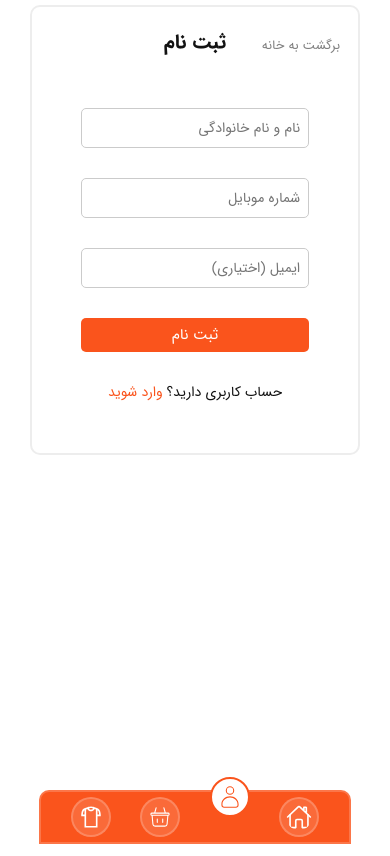
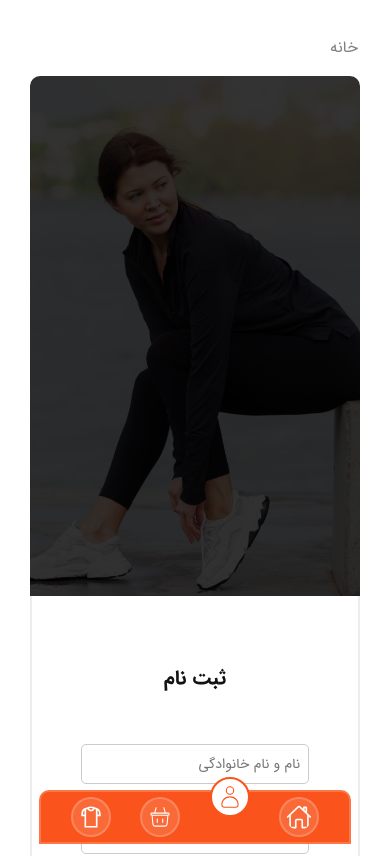
Before and after one commit to NooberThanYall/FitLand, a React (Vite) app: page /SignIn in a window 390 px wide. Shown: the top 856 px of the page. Built offline with nearby package versions, Linux system fonts and the light colour scheme.

Commit message:
fix the signIns forms style

```diff
--- a/src/App.tsx
+++ b/src/App.tsx
@@ -14,13 +14,6 @@ function App() {
   let isInLoginPage = location.pathname === '/Login'
   let isInSignInPage = location.pathname === '/SignIn'
 
-  if (location.pathname === '/SignIn' || location.pathname === '/Login') {
-    document.body.className = 'noScroll'
-
-  } else {
-    document.body.className = ''
-  }
-
   return (
     <div>
       <ScrollToTop />
--- a/src/Components/Global/TopBar/TopBar.css
+++ b/src/Components/Global/TopBar/TopBar.css
@@ -42,7 +42,7 @@
 .input-search-top-bar {
     width: 400px;
     color: #868686;
-    border-radius: 10px;
+    border-radius: 7px;
     padding: 8px;
     background-color: #F9F9F9;
     border: 1px solid #CBCBCB;
--- a/src/Components/SignInForm/SignInForm.css
+++ b/src/Components/SignInForm/SignInForm.css
@@ -1,14 +1,13 @@
 .form-sign-in{
     display: flex;
+    justify-self: center;
     align-items: center;
-    justify-content: space-between;
-    margin-top: -35px;
+    width: 80%;
 }
 
 .container-img-sign-in{
-    width: 600px;
-    height: 592px;
-    margin-left: -66px;
+    width: 50%;
+    height: 520px;
 }
 
 .img-sign-in{
@@ -16,18 +15,24 @@
     height: 100%;
     object-fit: cover;
     filter: brightness(20%);
+    border-radius: 10px;
+    border-top-right-radius: 0px;
+    border-bottom-right-radius: 0px;
 }
 
 .container-inputs-sign-in{
-    width: 400px;
-    height: 450px;
+    width: 50%;
+    height: 520px;
     display: flex;
     flex-direction: column;
     align-items: center;
+    justify-content: center;
     gap: 30px;
     border: 2px solid #EDEDED;
+    border-left: none;
     border-radius: 10px;
-    margin-right: 60px;
+    border-top-left-radius: 0px;
+    border-bottom-left-radius: 0px;
 }
 
 .title-form{
@@ -41,7 +46,7 @@
     font-size: 15px;
     outline: none;
     border: 1px solid #CBCBCB;
-    border-radius: 10px;
+    border-radius: 5px;
     width: 70%;
     padding: 8px;
 }
@@ -56,6 +61,7 @@
     cursor: pointer;
     padding: 8px;
 }
+
 .text-go-to-login{
     text-align: center;
     color: #121212;
@@ -77,7 +83,3 @@
 .text-back-home-sign-in:hover{
     color: #FA541C;
 }
-
-.noScroll {
-    overflow-y: hidden;
-}
--- a/src/Components/SignInForm/SignInForm.tsx
+++ b/src/Components/SignInForm/SignInForm.tsx
@@ -14,7 +14,7 @@ export default function SignInForm() {
     return (
         <div className="container">
 
-            <p className='text-back-home-sign-in' onClick={goToHomePageHandler}>برگشت به خانه</p>
+            <p className='text-back-home-sign-in' onClick={goToHomePageHandler}>خانه</p>
 
             <div className="form-sign-in">
 
--- a/src/Components/SignInForm/mediaSignInForm.css
+++ b/src/Components/SignInForm/mediaSignInForm.css
@@ -1,181 +1,96 @@
-@media only screen and (max-width: 1100px) {
-
-    .container-inputs-sign-in{
-        margin-right: 0px;
-    }
-}
-
-@media only screen and (max-width: 1040px) {
-
-    .container-img-sign-in{
-        width: 550px;
-    }
-}
-
-@media only screen and (max-width: 1000px) {
-
-    .container-img-sign-in{
-        width: 500px;
-    }
-}
-
-@media only screen and (max-width: 950px) {
-
-    .container-img-sign-in{
-        width: 450px;
-    }
-}
-
 @media only screen and (max-width: 890px) {
-    .container-inputs-sign-in{
-        width: 360px;
+    .text-go-to-login {
+        font-size: 14px;
     }
 
-    .text-go-to-login{
+    .inputs-sign-in {
+        padding: 6px;
         font-size: 14px;
     }
-}
 
-@media only screen and (max-width: 840px) {
-
-    .container-inputs-sign-in{
-        width: 340px;
-    }
-
-    .container-img-sign-in{
-        width: 430px;
-    }
-}
-
-@media only screen and (max-width: 800px) {
-    .container-inputs-sign-in{
-        width: 320px;
-    }
-
-    .container-img-sign-in{
-        width: 410px;
-    }
-
-    .inputs-sign-in{
+    .btn-sign-in {
         padding: 6px;
     }
 
-    .btn-sign-in{
-        padding: 6px;
-    }
-
-    .text-go-to-login{
+    .text-go-to-login {
         font-size: 13px;
     }
 }
 
 @media only screen and (max-width: 750px) {
 
-    .container-inputs-sign-in{
-        width: 290px;
-    }
-
-    .container-img-sign-in{
-        width: 380px;
-    }
-
-    .inputs-sign-in{
+    .inputs-sign-in {
         padding: 5px;
         border-radius: 5px;
         padding-right: 10px;
         font-size: 14px;
     }
 
-    .btn-sign-in{
+    .btn-sign-in {
         padding: 5px;
     }
 }
 
 @media only screen and (max-width: 700px) {
 
-    .container-inputs-sign-in{
-        width: 280px;
-    }
-
-    .container-img-sign-in{
-        width: 350px;
-    }
-
-    .text-go-to-login{
+    .text-go-to-login {
         font-size: 12px;
     }
 
-    .inputs-sign-in{
+    .inputs-sign-in {
         font-size: 13px;
     }
 }
 
 @media only screen and (max-width: 640px) {
 
-    .form-sign-in{
+    .form-sign-in {
         flex-direction: column-reverse;
-    }
-
-    .container-img-sign-in{
-        display: none;
-    }
-
-    .container-inputs-sign-in{
         width: 100%;
     }
 
-    .form-sign-in{
-        margin-top: -10px;
-    }
-
-    .text-go-to-login{
+    .text-go-to-login {
         font-size: 16px;
     }
 
-    .inputs-sign-in{
+    .inputs-sign-in {
         padding: 10px;
         font-size: 15px;
     }
 
+    .container-inputs-sign-in {
+        border-radius: 10px;
+        border: 2px solid #EDEDED;
+        width: 100%;
+        border-top-left-radius: 0px;
+        border-top-right-radius: 0px;
+        border-top: none;
+    }
+
+    .img-sign-in {
+        border-radius: 10px;
+        border-bottom-left-radius: 0px;
+        border-bottom-right-radius: 0px;
+    }
+
+    .container-img-sign-in {
+        width: 100%;
+    }
+
     .text-back-home-sign-in{
-        margin-right: 20px;
-        margin-top: 28px;
+        position: relative;
+        margin-right: 2px;
     }
 }
 
-@media only screen and (max-width: 600px) {
-
-    .form-sign-in{
-        margin-top: -30px;
-    }
-
-    .text-go-to-login{
-        margin-top: -1px;
-    }
-
-}
-
-@media only screen and (max-width: 490px) {
-
-    .text-back-home-sign-in{
-        font-size: 14px;
-    }
-}
 
 @media only screen and (max-width: 430px) {
-    .inputs-sign-in{
+    .inputs-sign-in {
         padding: 8px;
         font-size: 14px;
     }
 
-    .text-go-to-login{
+    .text-go-to-login {
         font-size: 14px;
     }
 }
-
-@media only screen and (max-width: 400px){
-    .text-back-home-sign-in{
-        font-size: 13px;
-        margin-top: 30px;
-    }
-}
```
